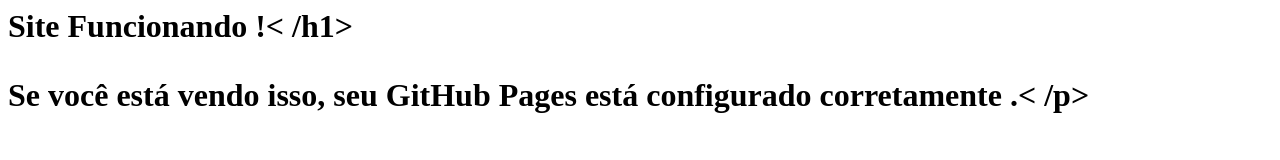
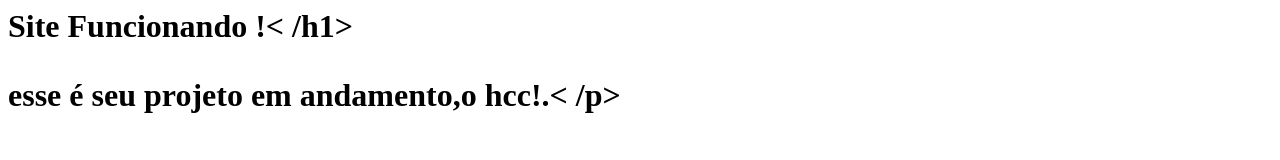
Before and after one commit to jhonjuan331/paineldevendas, a plain HTML site: page index.html in a window 1280 px wide. Drawn offline with Linux system fonts and the light colour scheme.

Commit message:
Update index.html

```diff
--- a/index.html
+++ b/index.html
@@ -8,7 +8,6 @@
 </head>
 <body>
 <h1> Site Funcionando !< /h1>
-<p>Se você está vendo isso, seu GitHub
-Pages está configurado corretamente .< /p>
+<p>esse é seu projeto em andamento,o hcc!.< /p>
 </body>
 </html>
```
